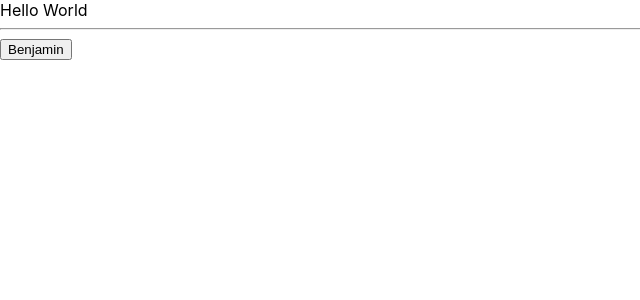
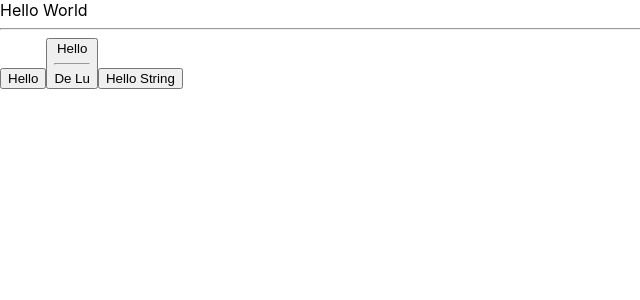
Before and after one commit to ChrisC46/monAppliOrsys, a React (Create React App) app: page / in a window 1280 px wide. Shown: the top 300 px of the page, without its empty margins (0-640 px from the left). Built offline with nearby package versions, Linux system fonts and the light colour scheme.

Commit message:
add different button

```diff
--- a/src/App/App.tsx
+++ b/src/App/App.tsx
@@ -1,17 +1,28 @@
-import React from 'react';
+import React from "react";
 //import logo from './logo.svg';
-import './App.css';
-import Button from './components/Button/Button';
+import "./App.css";
+import Button from "./components/Button/Button";
+
+const contentName = "Hello";
 
 function App() {
   return (
     <div className="App">
       {/* comment dans XML*/}
       Hello World
-      <hr/>
-    <Button/>
+      <hr />
+      <Button action={() => alert("Le bouton est clické")}>
+        <div>
+          Hello
+        </div>
+      </Button>
+      <Button action={() => alert("Le bouton est clické")}>
+        <div>Hello</div>
+        <hr />
+        <div>De Lu</div>
+      </Button>
+      <Button action={() => alert("Le bouton est clické")}>Hello String</Button>
     </div>
-
   );
 }
 
--- a/src/App/components/Button/Button.jsx
+++ b/src/App/components/Button/Button.jsx
@@ -1,7 +1,7 @@
 import React from 'react';
 
 function Button (props) {
-    return <button>Benjamin</button>
+    return <button type={props.type}>{props.children}</button>
 }
 
 export default Button;
```
